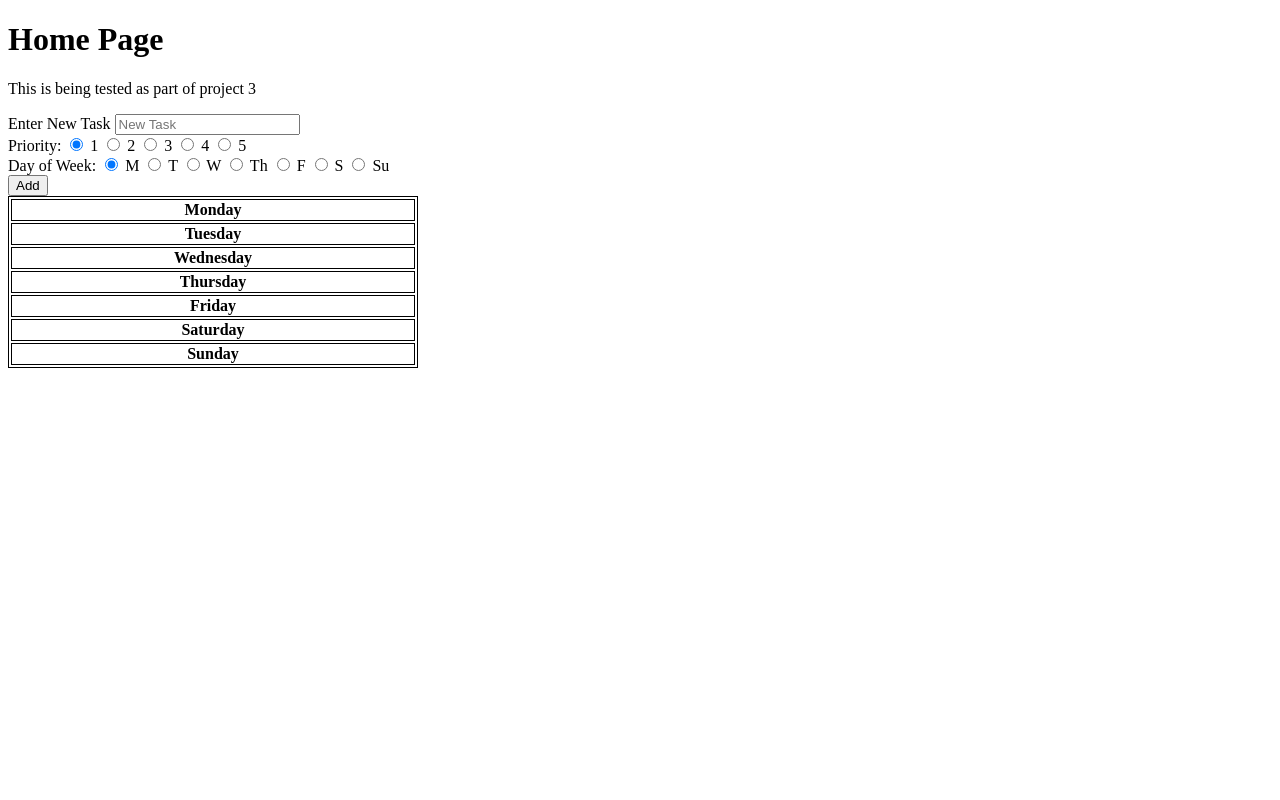
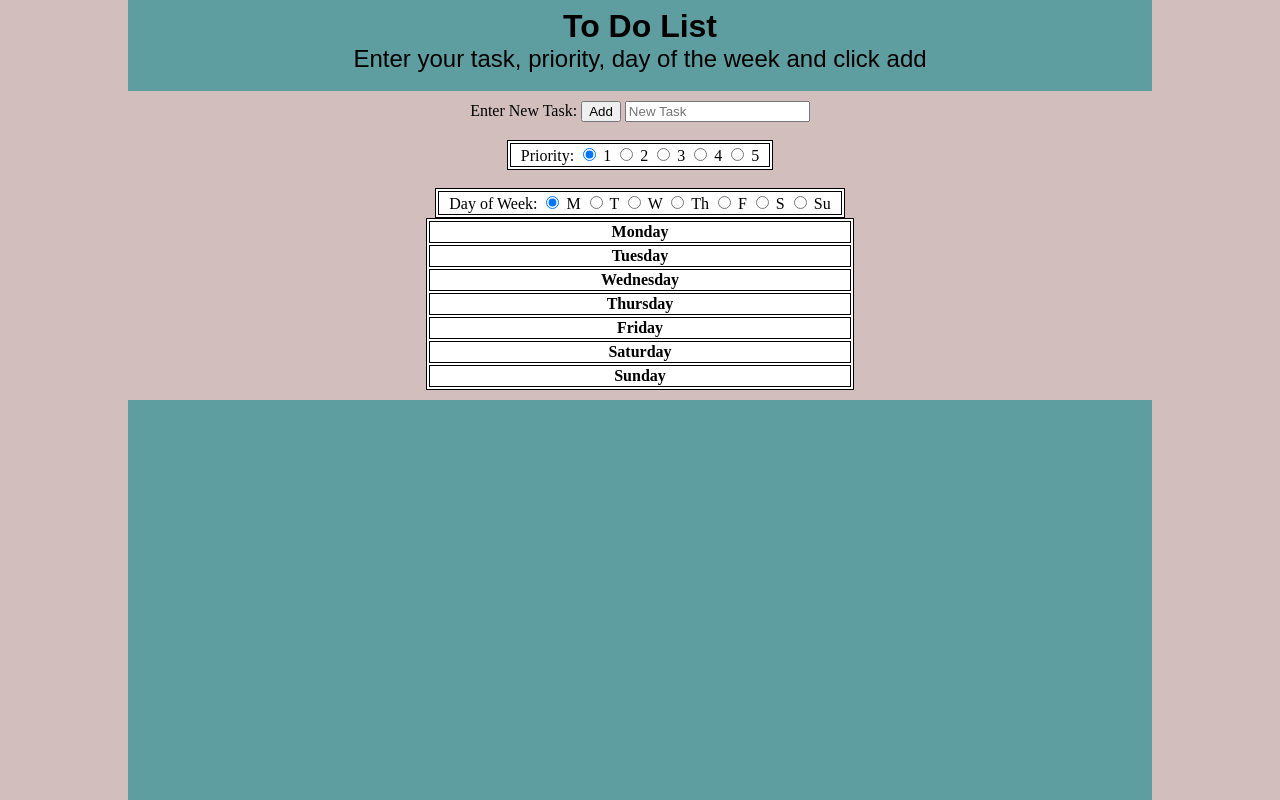
Before and after one commit to MyNameBeJohn/CS321_Project_3_CI-CD, a Flask app: page / in a window 1280 px wide. Run offline with Flask 2, Linux system fonts and the light colour scheme; lists and menus that the app fills with data are empty.

Commit message:
Made site pretty

```diff
--- a/static/style.css
+++ b/static/style.css
@@ -1,9 +1,62 @@
+h1{
+	text-align: center;
+	margin:auto;
+	font-family: fantasy;
+	font-size: 200%;
+}
+
+p{
+	text-align: center;
+	margin: auto;
+	font-family: fantasy;
+	font-size: 150%;
+}
+
+body{
+	background-color:cadetblue;
+}
+
+.block{
+	background-color: rgb(211, 190, 190);
+	padding-top: 10px;
+	padding-bottom: 10px;
+}
+
+#bg-right {
+	background-color:rgb(211, 190, 190);
+	position: fixed;
+	top: 0;
+	bottom: 0;
+	left: 90%;
+	right: 0;
+	z-index: -1;
+  }
+
+#bg-left {
+	background-color:rgb(211, 190, 190);
+	position: fixed;
+	top: 0;
+	bottom: 0;
+	left: 0;
+	right: 90%;
+	z-index: -1;
+  }
+
 table, td, th {
 	border:  1px solid black;
+	margin: auto;
+	background-color: white;
+}
+
+td{
+	padding-left: 10px;
+	padding-right: 10px;
 }
 
 th {
 	min-width: 400px;
+	padding-left: 10px;
+	padding-right: 10px;
 }
 
 .checkbox {
--- a/templates/base.html
+++ b/templates/base.html
@@ -7,14 +7,21 @@
 	<title>Flask Home Page</title>
 </head>
 <body>
-	<h1>Home Page</h1>
-	<p>This is being tested as part of project 3</p>
+	<div id="bg-right"></div>
+	<div id="bg-left"></div>
+	<h1 class="h1">To Do List</h1>
+	<p>Enter your task, priority, day of the week and click add</p><br>
+	<div class="block">
 		<form action="/add" method="post">
-    	<div>
-    		<label for="title">Enter New Task</label>
-    		<input type="text" name="new_todo" placeholder="New Task"><br>
+			<div style="text-align: center;">
+				<label for="title">Enter New Task: </label>
+				<button type="submit" class="pull-left">Add</button>
+				<input type="text" name="new_todo" placeholder="New Task">
+			</div>
 
-
+			<div style="text-align: center;">
+			<table>
+				<td>
 					Priority:
 					<input type="radio" name="priority" value="1" checked>
 					<label for="1">1</label>
@@ -25,9 +32,12 @@
 					<input type="radio" name="priority" value="4">
 					<label for="4">4</label>
 					<input type="radio" name="priority" value="5">
-			<label for="5">5</label><br>
+					<label for="5">5</label>
+				</td>
+			</div><br>
 
-
+			<table>
+				<td>
 					Day of Week:
 					<input type="radio" name="dow" value="Monday" checked>
 					<label for="M">M</label>
@@ -42,11 +52,11 @@
 					<input type="radio" name="dow" value="Saturday">
 					<label for="S">S</label>
 					<input type="radio" name="dow" value="Sunday">
-			<label for="Su">Su</label><br>
-
-    		<button type="submit">Add</button>
+					<label for="Su">Su</label>
+				</td><br>
+			</table>
+		</form>
 	</div>
-    </form>
 
 	<table>
 		{% for day_number, day, enumerated_day_tasks in enumerated_todo_list %}
```
Lines whose indentation alone changed are shown as unchanged.
